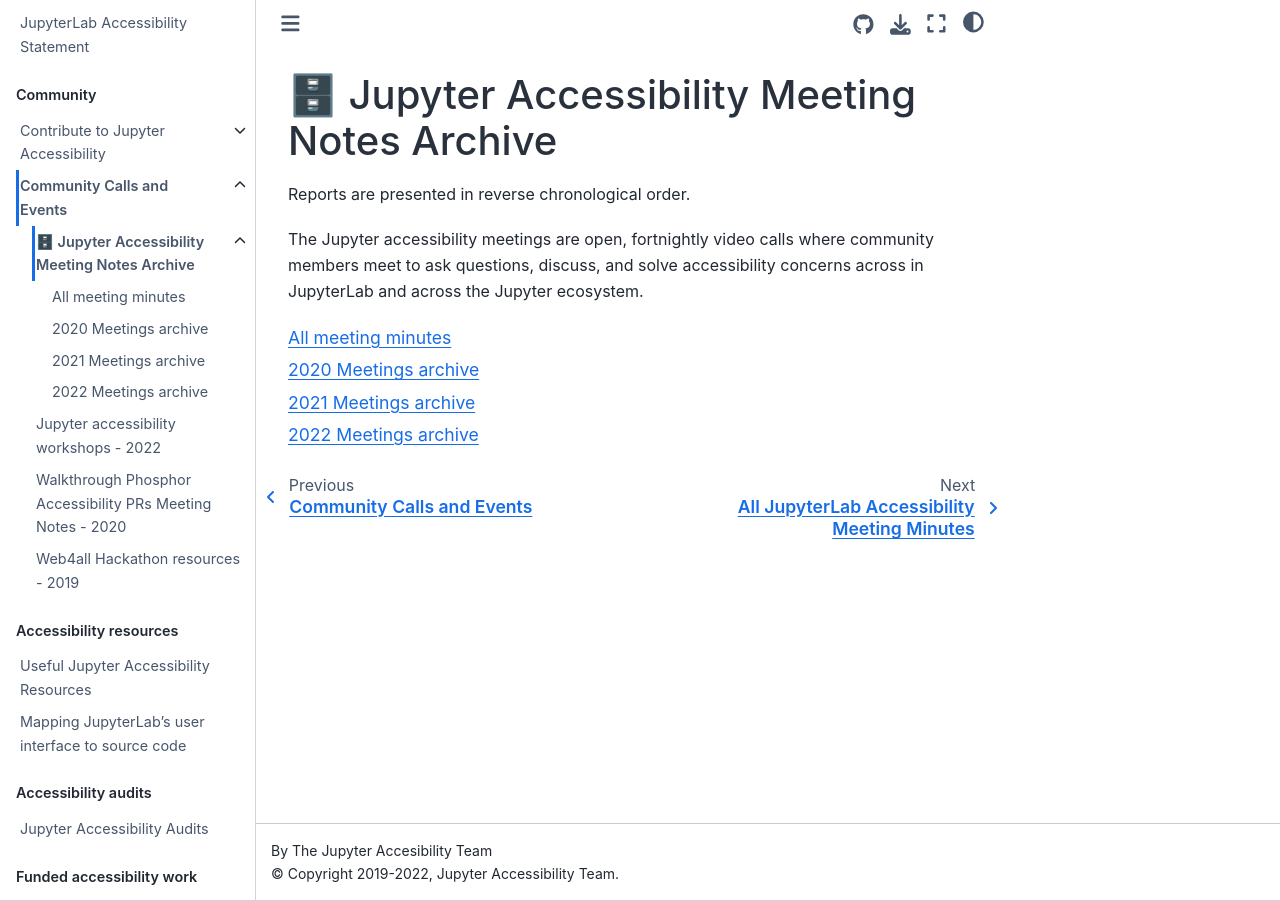
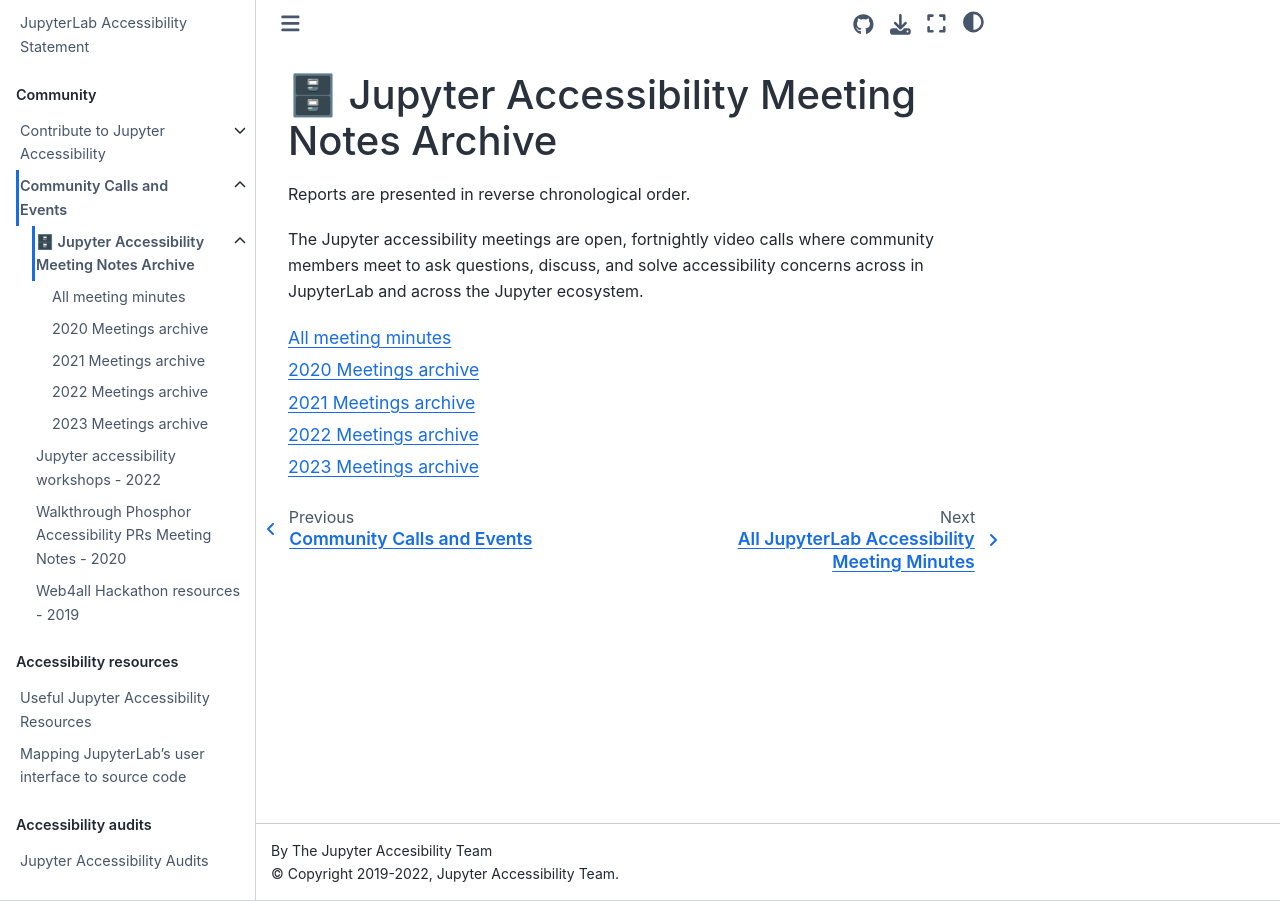
Before and after one commit to jupyter/accessibility, a Jupyter Book: the page built from docs/community/meeting-minutes/jupyterlab-accessibility-meetings/index.rst, in a window 1280 px wide. Built offline with Jupyter Book 1.0.4 settings and Sphinx 7.4.7 and the Sphinx Book theme 1.1.4, drawn with Linux system fonts in a browser that asks for light colours.

Commit message:
Add 2023 notes to main meeting notes directory

```diff
--- a/docs/community/meeting-minutes/jupyterlab-accessibility-meetings/index.rst
+++ b/docs/community/meeting-minutes/jupyterlab-accessibility-meetings/index.rst
@@ -13,3 +13,4 @@
    2020 Meetings archive <2020/index>
    2021 Meetings archive <2021/index>
    2022 Meetings archive <2022/index>
+   2023 Meetings archive <2023/index>
```
